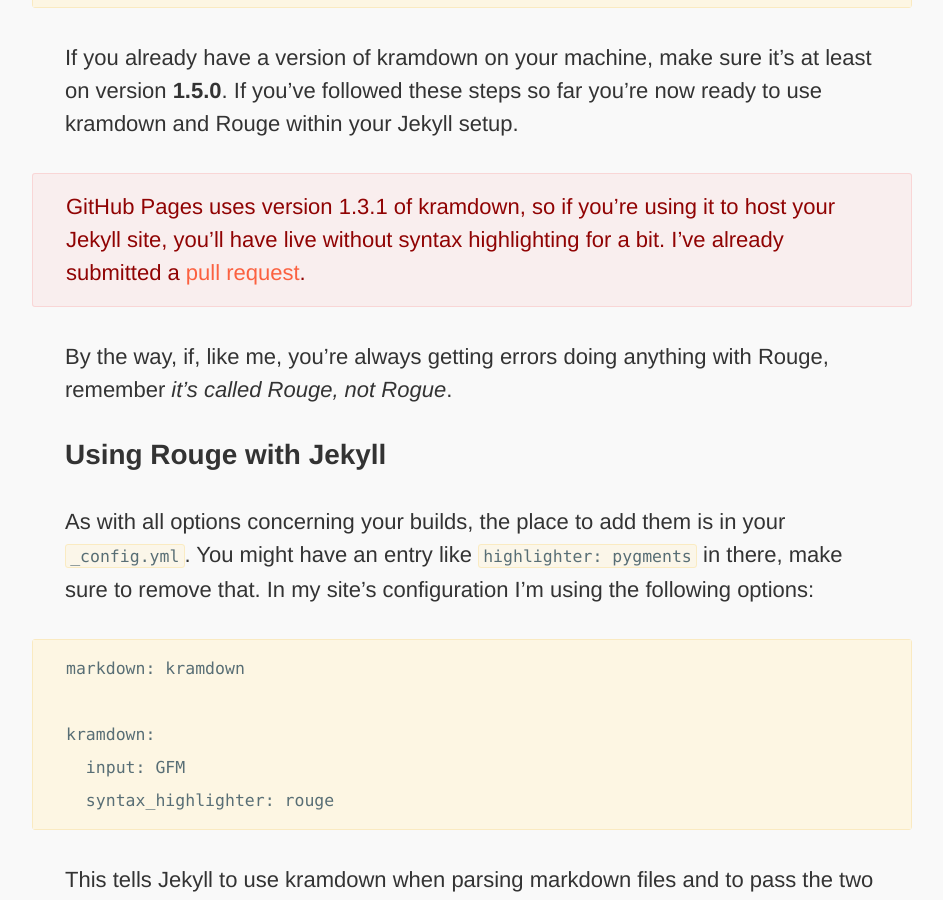
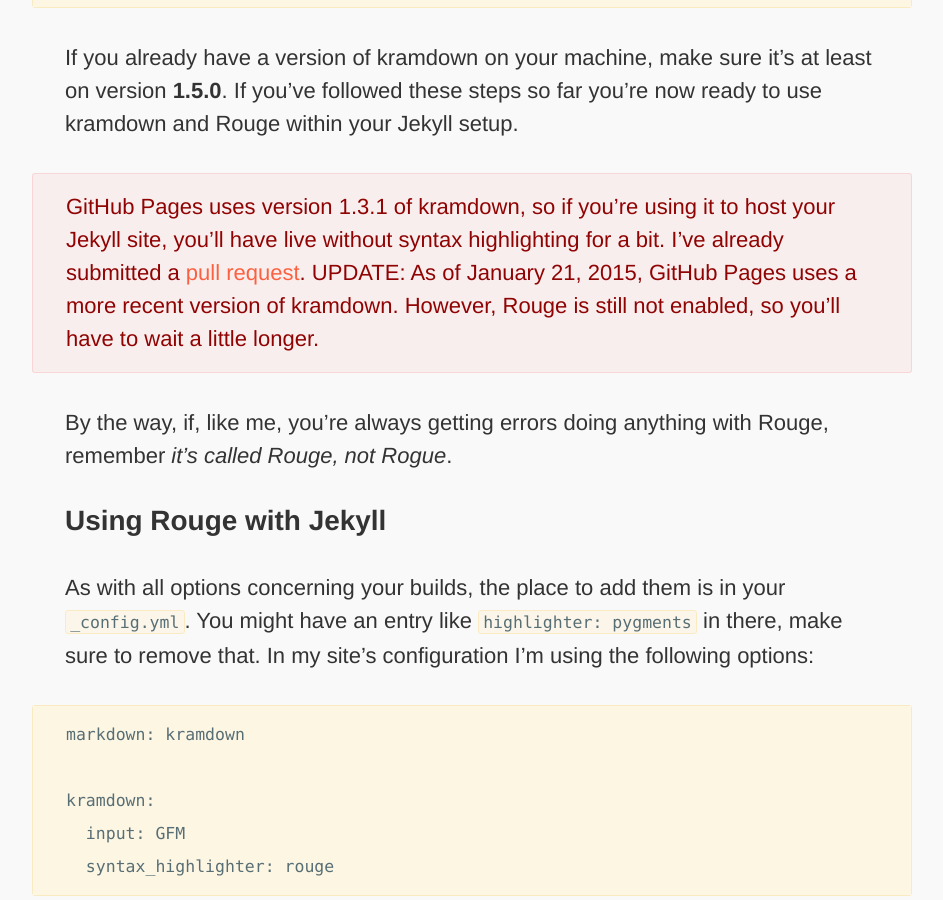
Before and after one commit to RadLikeWhoa/old.sacha.me, a Jekyll site: the page built from articles/_posts/2015-01-15-jekyll-rouge.md, in a window 1280 px wide and 900 px high, scrolled down 1926 px. Shown: the whole window, without its empty margins (168-1111 px from the left). Built offline with Jekyll 4.4.1, drawn with Linux system fonts in a browser that asks for light colours; some web fonts are replaced.

Commit message:
Update rouge post

```diff
--- a/articles/_posts/2015-01-15-jekyll-rouge.md
+++ b/articles/_posts/2015-01-15-jekyll-rouge.md
@@ -29,7 +29,7 @@
 
 If you already have a version of kramdown on your machine, make sure it's at least on version **1.5.0**. If you've followed these steps so far you're now ready to use kramdown and Rouge within your Jekyll setup.
 
-GitHub Pages uses version 1.3.1 of kramdown, so if you're using it to host your Jekyll site, you'll have live without syntax highlighting for a bit. I've already submitted a [pull request](https://github.com/github/pages-gem/pull/113 "Pull request to bump kramdown version").
+GitHub Pages uses version 1.3.1 of kramdown, so if you're using it to host your Jekyll site, you'll have live without syntax highlighting for a bit. I've already submitted a [pull request](https://github.com/github/pages-gem/pull/113 "Pull request to bump kramdown version"). UPDATE: As of January 21, 2015, GitHub Pages uses a more recent version of kramdown. However, Rouge is still not enabled, so you'll have to wait a little longer.
 {: data-block="warning" }
 
 By the way, if, like me, you're always getting errors doing anything with Rouge, remember _it's called Rouge, not Rogue_.
```
